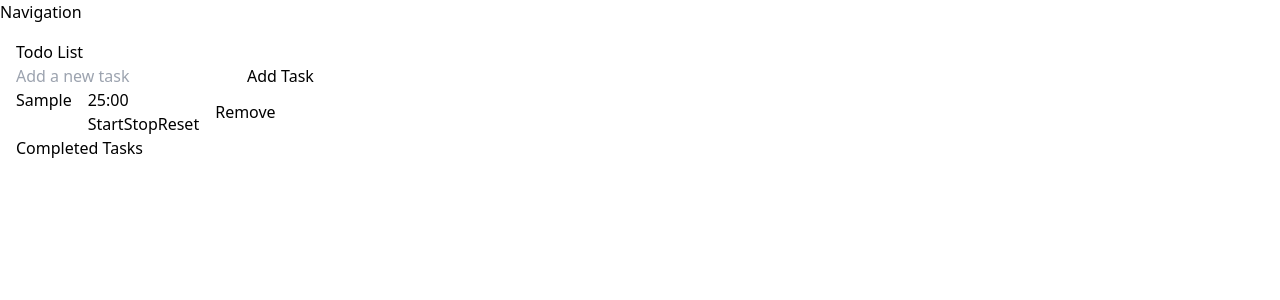
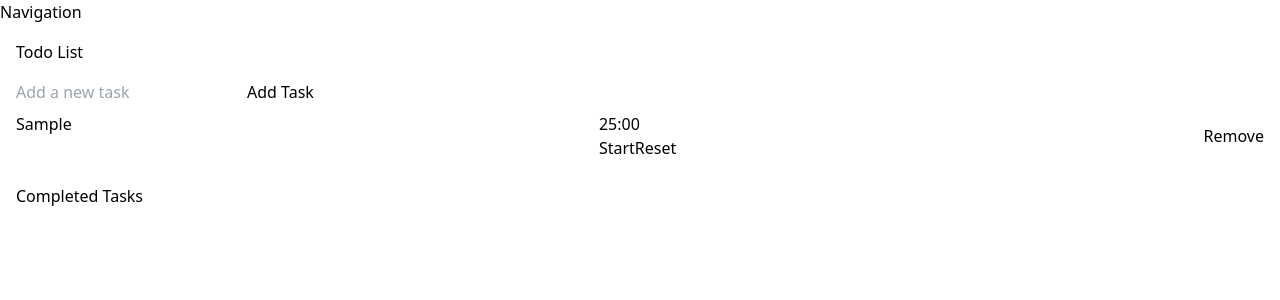
Before and after one commit to michaeldkim/pomodoro-more, a React (Create React App) app: page / in a window 1280 px wide. Both pictures are taken after typing "Sample" into the empty fields and a click on the button "Add Task". Shown: the top 300 px of the page. Built offline with nearby package versions, Linux system fonts and the light colour scheme.

Commit message:
Changes to the to do list

```diff
--- a/src/components/Timer.js
+++ b/src/components/Timer.js
@@ -1,8 +1,9 @@
 // Timer.js
 import React, { useState, useEffect } from 'react';
 
-const Timer = ({ onStart, onStop }) => {
-  const [minutes, setMinutes] = useState(25);
+const Timer = () => {
+  const initialMinutes = 25;
+  const [minutes, setMinutes] = useState(initialMinutes);
   const [seconds, setSeconds] = useState(0);
   const [isActive, setIsActive] = useState(false);
 
@@ -17,41 +18,31 @@ const Timer = ({ onStart, onStop }) => {
           setMinutes((prevMinutes) => prevMinutes - 1);
           setSeconds(59);
         } else {
-          // Timer has reached 0
           clearInterval(interval);
           setIsActive(false);
-          if (onStop) {
-            onStop();
-          }
         }
       }, 1000);
     }
 
     return () => clearInterval(interval);
-  }, [isActive, minutes, seconds, onStop]);
+  }, [isActive, minutes, seconds]);
 
-  const startTimer = () => {
-    setIsActive(true);
-    if (onStart) {
-      onStart();
-    }
-  };
-
-  const stopTimer = () => {
-    setIsActive(false);
+  const toggleTimer = () => {
+    setIsActive((prevIsActive) => !prevIsActive);
   };
 
   const resetTimer = () => {
     setIsActive(false);
-    setMinutes(25);
+    setMinutes(initialMinutes);
     setSeconds(0);
   };
 
   return (
     <div>
       <p>{`${minutes.toString().padStart(2, '0')}:${seconds.toString().padStart(2, '0')}`}</p>
-      <button onClick={startTimer}>Start</button>
-      <button onClick={stopTimer}>Stop</button>
+      <button onClick={toggleTimer}>
+        {isActive ? 'Pause' : 'Start'}
+      </button>
       <button onClick={resetTimer}>Reset</button>
     </div>
   );
--- a/src/components/Todo.js
+++ b/src/components/Todo.js
@@ -1,3 +1,4 @@
+// Todo.js
 import React, { useState } from 'react';
 import Timer from './Timer';
 
@@ -8,7 +9,7 @@ function Todo() {
 
     const addTask = () => {
         if (newTask.trim() !== '') {
-      setTasks([...tasks, { text: newTask, completed: false}]);
+            setTasks([...tasks, { text: newTask, completed: false }]);
             setNewTask('');
         }
     };
@@ -28,18 +29,10 @@ function Todo() {
         });
     };
 
-  const handleStartTimer = () => {
-    // Handle logic when the timer starts (if needed)
-    console.log('Timer started');
-  };
-
-  const handleStopTimer = (minutes, seconds) => {
-    console.log('Timer stopped');
-  };
-
     return (
         <div className="container mx-auto p-4">
-      <h1>Todo List</h1>
+            <div className='container'>
+                <h1 className='pb-4'>Todo List</h1>
                 <input
                     type="text"
                     value={newTask}
@@ -48,31 +41,27 @@ function Todo() {
                 />
                 <button onClick={addTask}>Add Task</button>
 
-      <div>
+                <div className='pb-4'>
                     {tasks.map((task, index) => (
                         <div
                             key={index}
-            className={`flex space-x-4 ${
-              task.completed ? 'text-gray-500 line-through' : 'text-black'
+                            className={`flex space-x-4 justify-between py-2 ${task.completed ? 'text-gray-500 line-through' : 'text-black'
                                 }`}
                             style={{ textDecoration: task.completed ? 'line-through' : 'none' }}
                         >
                             <span>{task.text}</span>
-            <Timer onStart={handleStartTimer} onStop={handleStopTimer} />
+                            <Timer />
                             <button onClick={() => removeTask(index)}>Remove</button>
                         </div>
                     ))}
                 </div>
-
+            </div>
             <div>
                 <h2>Completed Tasks</h2>
                 <ul>
                     {completedTasks.map((completedTask, index) => (
                         <li key={index}>
                             <span>{completedTask.text}</span>
-              <span>
-                Time Elapsed
-              </span>
                             {/* You can include other details or components here if needed */}
                         </li>
                     ))}
```
Lines whose indentation alone changed are shown as unchanged.
